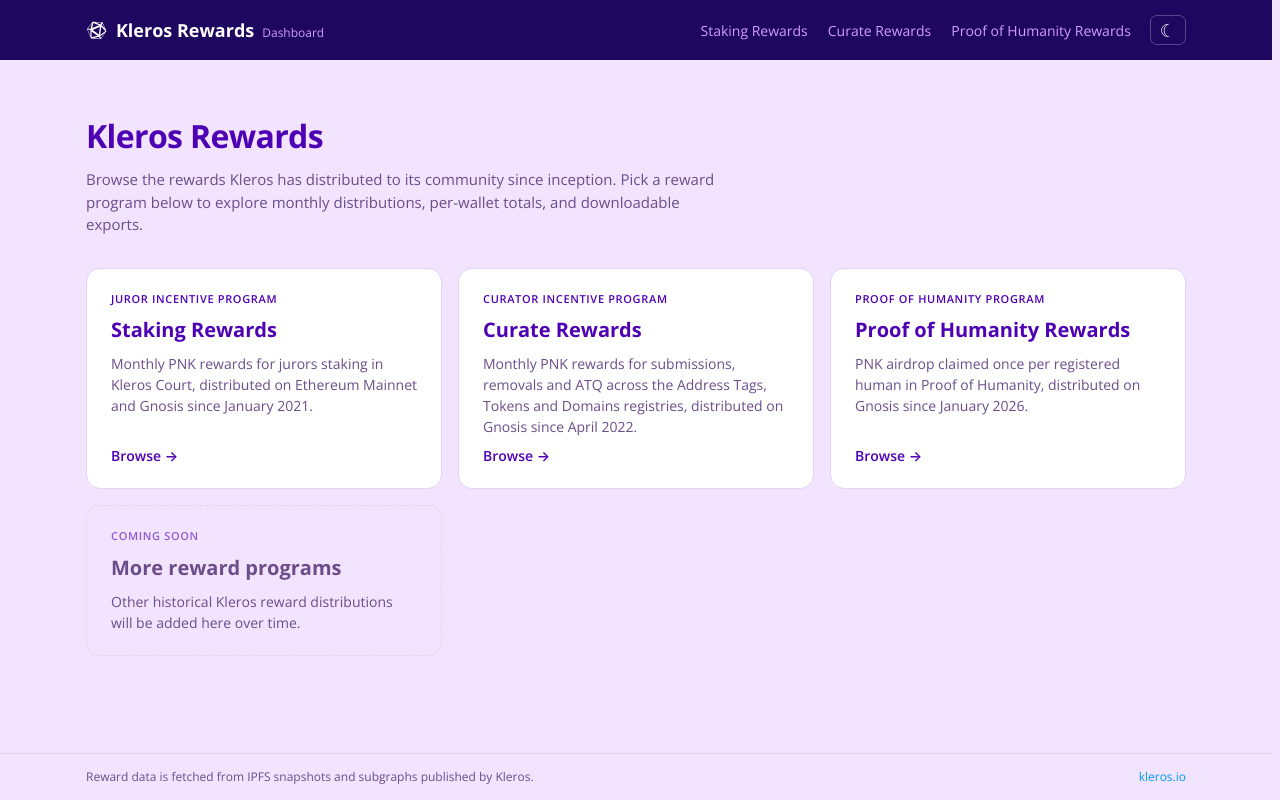
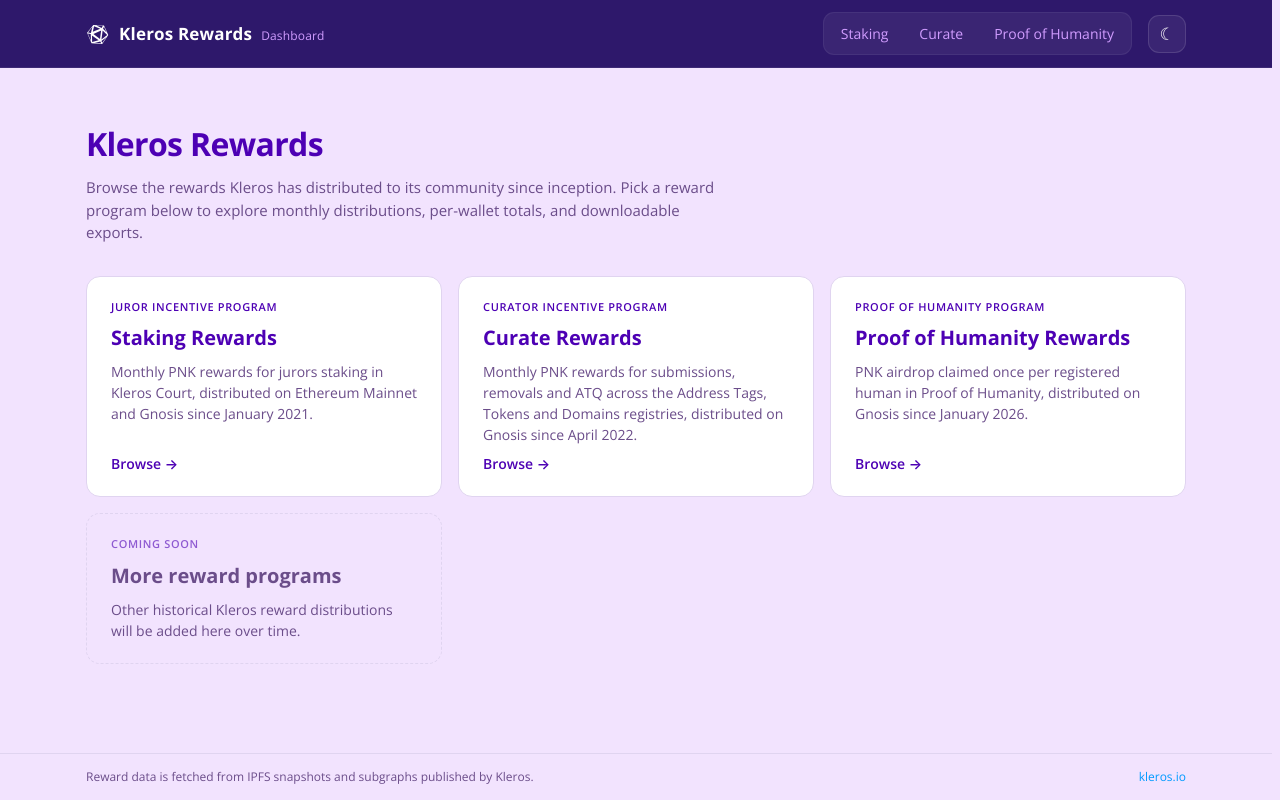
Before and after one commit to kleros/rewards-dashboard, a React (Vite) app: page / in a window 1280 px wide. Built offline with nearby package versions, Linux system fonts and the light colour scheme; no server answers.

Commit message:
feat: layout impro

```diff
--- a/src/components/Layout.tsx
+++ b/src/components/Layout.tsx
@@ -10,33 +10,42 @@
 `;
 
 const Header = styled.header`
-  background: ${({ theme }) => theme.navbarBackground};
+  position: sticky;
+  top: 0;
+  z-index: 100;
+  background: ${({ theme }) =>
+    theme.name === "dark" ? "rgba(26, 22, 37, 0.88)" : "rgba(30, 7, 95, 0.92)"};
+  backdrop-filter: blur(10px);
+  -webkit-backdrop-filter: blur(10px);
+  border-bottom: 1px solid #ffffff14;
 `;
 
 const HeaderContent = styled.div`
   width: 100%;
   max-width: 1140px;
   margin: 0 auto;
-  padding: 0 20px;
+  padding: 12px 20px;
   display: flex;
   align-items: center;
-  justify-content: space-between;
-  gap: 16px;
-  height: 60px;
+  flex-wrap: wrap;
+  gap: 10px 16px;
+  min-height: 64px;
 `;
 
 const Brand = styled(Link)`
   display: flex;
   align-items: baseline;
-  gap: 8px;
+  gap: 9px;
+  margin-right: auto;
   color: ${({ theme }) => theme.white};
   font-weight: 700;
-  font-size: 18px;
+  font-size: 17px;
+  letter-spacing: 0.01em;
   white-space: nowrap;
 
   &:hover {
     color: ${({ theme }) => theme.white};
-    opacity: 0.9;
+    opacity: 0.88;
   }
 
   small {
@@ -47,24 +56,32 @@
 `;
 
 const Logo = styled.img`
-  height: 20px;
+  height: 22px;
   align-self: center;
 `;
 
 const Nav = styled.nav`
   display: flex;
   align-items: center;
-  gap: 2px;
-  overflow-x: auto;
+  gap: 3px;
+  background: #ffffff0f;
+  border: 1px solid #ffffff0f;
+  border-radius: 11px;
+  padding: 3px;
+
+  @media (max-width: 900px) {
+    order: 3;
+    width: 100%;
+  }
 `;
 
 const StyledNavLink = styled(NavLink)`
   color: ${({ theme }) => theme.lavenderPurple};
   font-size: 14px;
-  padding: 6px 9px;
-  border-radius: 7px;
+  padding: 7px 14px;
+  border-radius: 8px;
   white-space: nowrap;
-  transition: color 0.15s ease, background 0.15s ease;
+  transition: color 0.15s ease, background 0.15s ease, box-shadow 0.15s ease;
 
   &:hover {
     color: ${({ theme }) => theme.white};
@@ -72,27 +89,38 @@
   }
 
   &.active {
-    color: ${({ theme }) => theme.white};
-    background: #ffffff1f;
+    color: ${({ theme }) => theme.darkPurple};
+    background: ${({ theme }) => theme.lavenderPurple};
     font-weight: 600;
+    box-shadow: 0 1px 4px rgba(0, 0, 0, 0.25);
+  }
+
+  @media (max-width: 900px) {
+    flex: 1 0 auto;
+    text-align: center;
+    font-size: 13px;
+    padding: 8px 6px;
   }
 `;
 
 const ThemeButton = styled.button`
-  background: none;
-  border: 1px solid #ffffff42;
-  border-radius: 7px;
+  display: grid;
+  place-items: center;
+  width: 38px;
+  height: 38px;
+  flex-shrink: 0;
+  background: #ffffff0f;
+  border: 1px solid #ffffff1f;
+  border-radius: 11px;
   color: ${({ theme }) => theme.white};
-  font-size: 18px;
+  font-size: 17px;
   line-height: 1;
-  padding: 5px 9px;
-  margin-left: 8px;
   cursor: pointer;
   transition: border-color 0.15s ease, background 0.15s ease;
 
   &:hover {
-    border-color: ${({ theme }) => theme.white};
-    background: #ffffff14;
+    border-color: #ffffff66;
+    background: #ffffff1a;
   }
 
   &:active {
@@ -139,13 +167,13 @@
             <Logo src={logoUrl} alt="" /> Kleros Rewards <small>Dashboard</small>
           </Brand>
           <Nav>
-            <StyledNavLink to="/staking-rewards">Staking Rewards</StyledNavLink>
-            <StyledNavLink to="/curate-rewards">Curate Rewards</StyledNavLink>
-            <StyledNavLink to="/poh-rewards">Proof of Humanity Rewards</StyledNavLink>
-            <ThemeButton onClick={toggleTheme} title="Toggle theme">
-              {themeName === "dark" ? "☀" : "☾"}
-            </ThemeButton>
+            <StyledNavLink to="/staking-rewards">Staking</StyledNavLink>
+            <StyledNavLink to="/curate-rewards">Curate</StyledNavLink>
+            <StyledNavLink to="/poh-rewards">Proof of Humanity</StyledNavLink>
           </Nav>
+          <ThemeButton onClick={toggleTheme} title="Toggle theme">
+            {themeName === "dark" ? "☀" : "☾"}
+          </ThemeButton>
         </HeaderContent>
       </Header>
       <Main>
```
